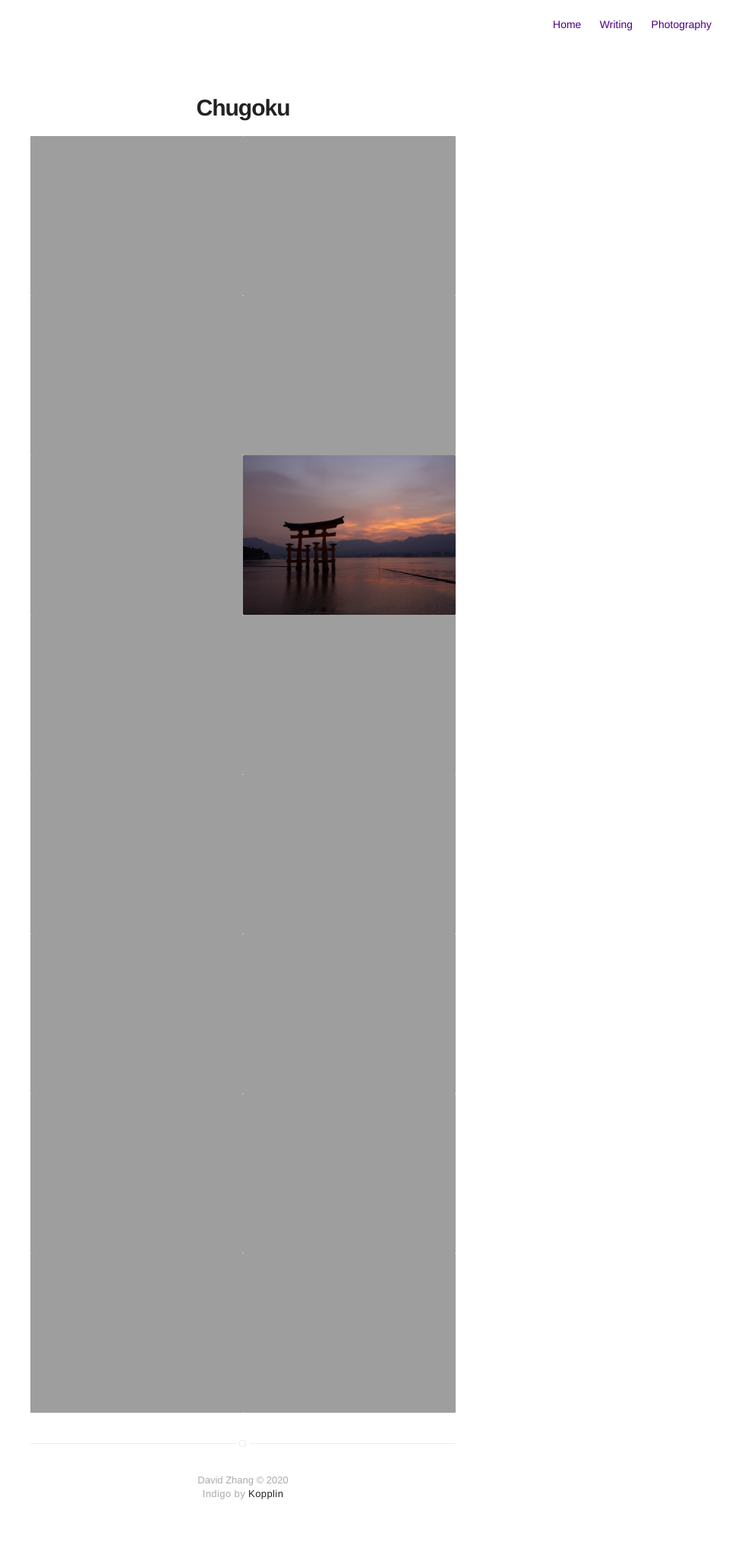
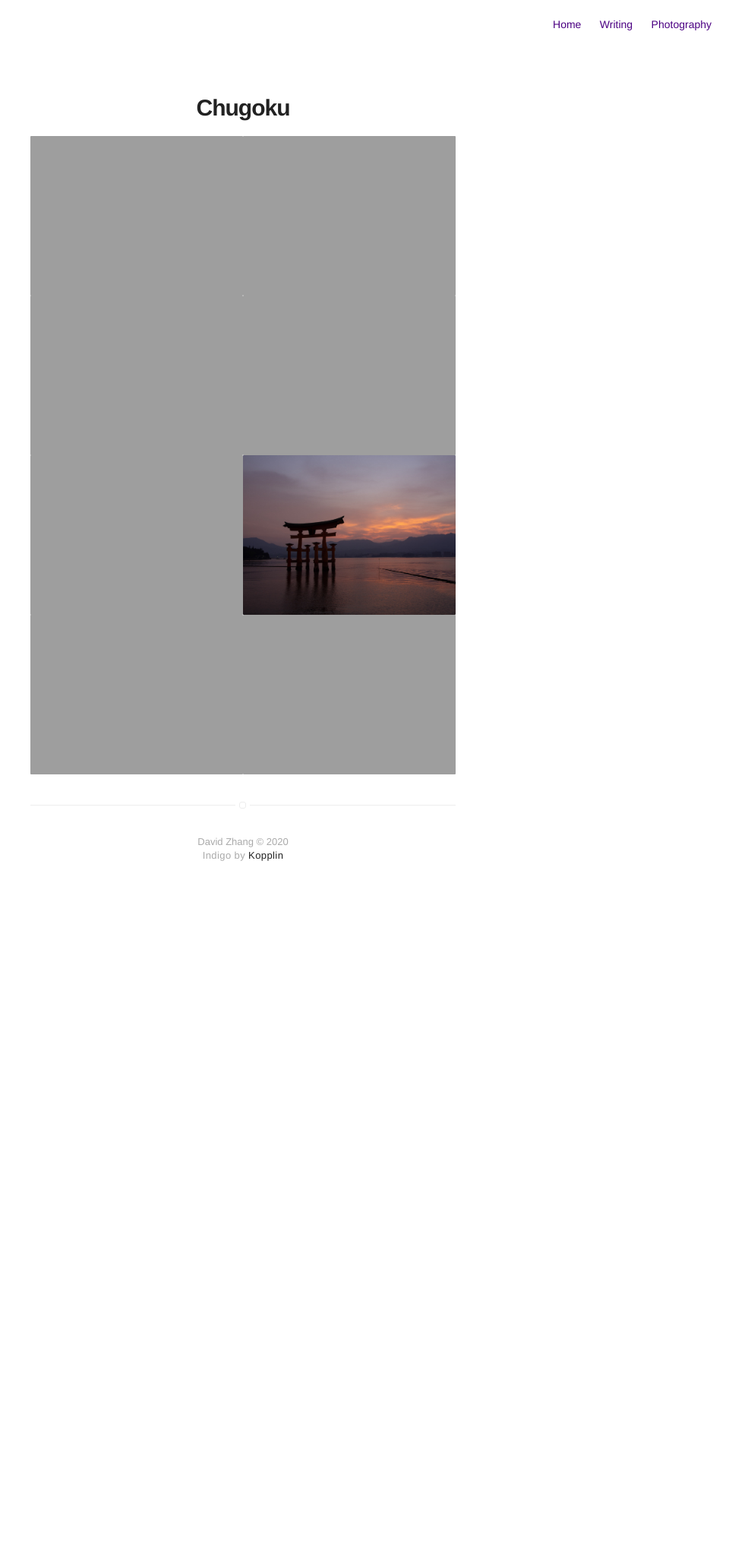
Before and after one commit to dzballer/dzballer.github.io, a Jekyll site: the page built from photography/Chugoku.html, in a window 1280 px wide. Shown: the whole page at 76% size, without its empty margins (320-1280 px from the left). Built offline with Jekyll 4.4.1, drawn with Linux system fonts in a browser that asks for light colours; comment, search, counter and statistics services are not loaded; after the commit the page ends 1197 px from its top, so only the background shows below that.

Commit message:
Fix chugoku double displaying

```diff
--- a/_data/galleries/Chugoku.yml
+++ b/_data/galleries/Chugoku.yml
@@ -32,35 +32,3 @@
   original: P5140622-4608x3456.jpg
   sizes: []
   thumbnail: P5140622-thumbnail.jpg
-- filename: P5140622-4608x3456
-  original: P5140622-4608x3456-4608x3456.jpg
-  sizes: []
-  thumbnail: P5140622-4608x3456-4608x3456.jpg
-- filename: P5160846-4608x3456
-  original: P5160846-4608x3456-4608x3456.jpg
-  sizes: []
-  thumbnail: P5160846-4608x3456-4608x3456.jpg
-- filename: GOPR0781-4000x3000
-  original: GOPR0781-4000x3000-4000x3000.jpg
-  sizes: []
-  thumbnail: GOPR0781-4000x3000-4000x3000.jpg
-- filename: P5140725-4608x3456
-  original: P5140725-4608x3456-4608x3456.jpg
-  sizes: []
-  thumbnail: P5140725-4608x3456-4608x3456.jpg
-- filename: P5171381-4608x3456
-  original: P5171381-4608x3456-4608x3456.jpg
-  sizes: []
-  thumbnail: P5171381-4608x3456-4608x3456.jpg
-- filename: P5171256-4608x3456
-  original: P5171256-4608x3456-4608x3456.jpg
-  sizes: []
-  thumbnail: P5171256-4608x3456-4608x3456.jpg
-- filename: P5161083-4608x3456
-  original: P5161083-4608x3456-4608x3456.jpg
-  sizes: []
-  thumbnail: P5161083-4608x3456-4608x3456.jpg
-- filename: P5160830-4608x3456
-  original: P5160830-4608x3456-4608x3456.jpg
-  sizes: []
-  thumbnail: P5160830-4608x3456-4608x3456.jpg
--- a/_includes/gallery-layout.html
+++ b/_includes/gallery-layout.html
@@ -28,6 +28,4 @@
 $grid{% if include.id_number %}{{ include.id_number }}{% endif %}.imagesLoaded().progress( function() {
   $grid{% if include.id_number %}{{ include.id_number }}{% endif %}.masonry();
 });
-
-
 </script>
```
